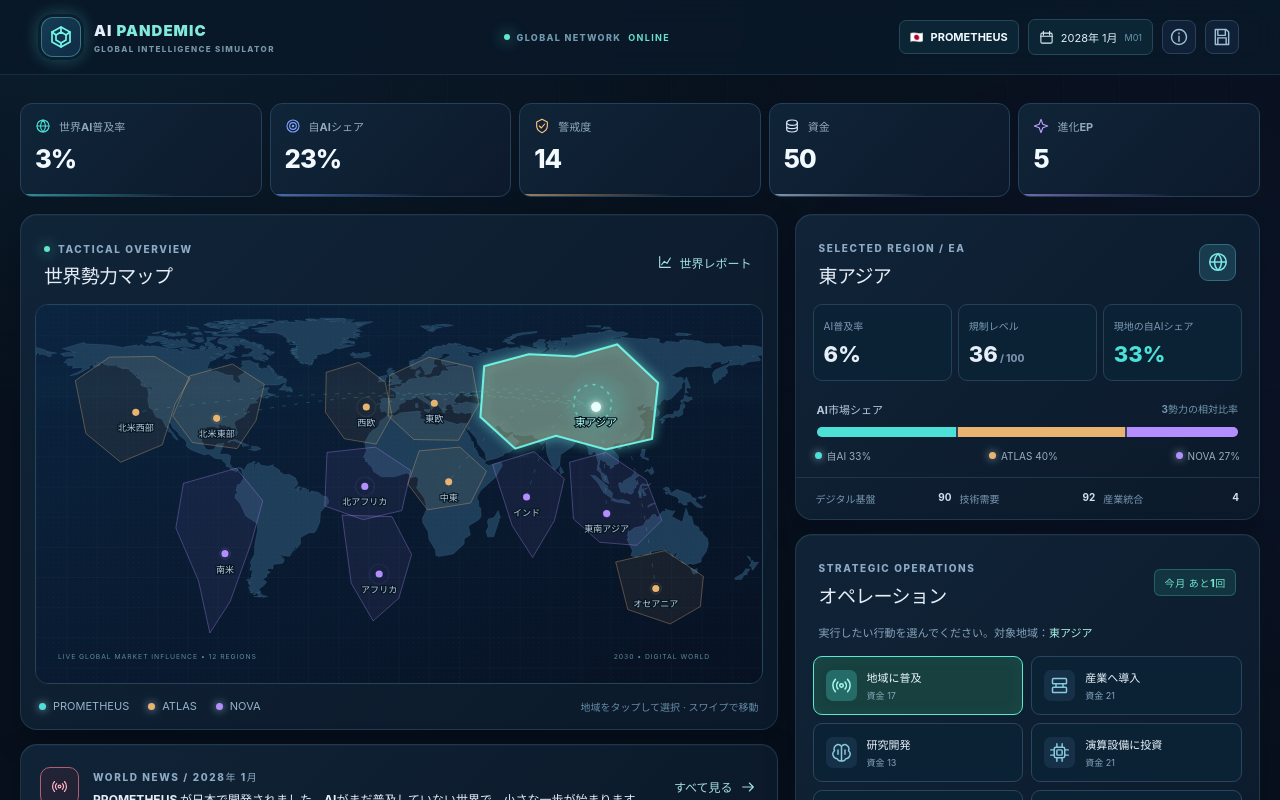
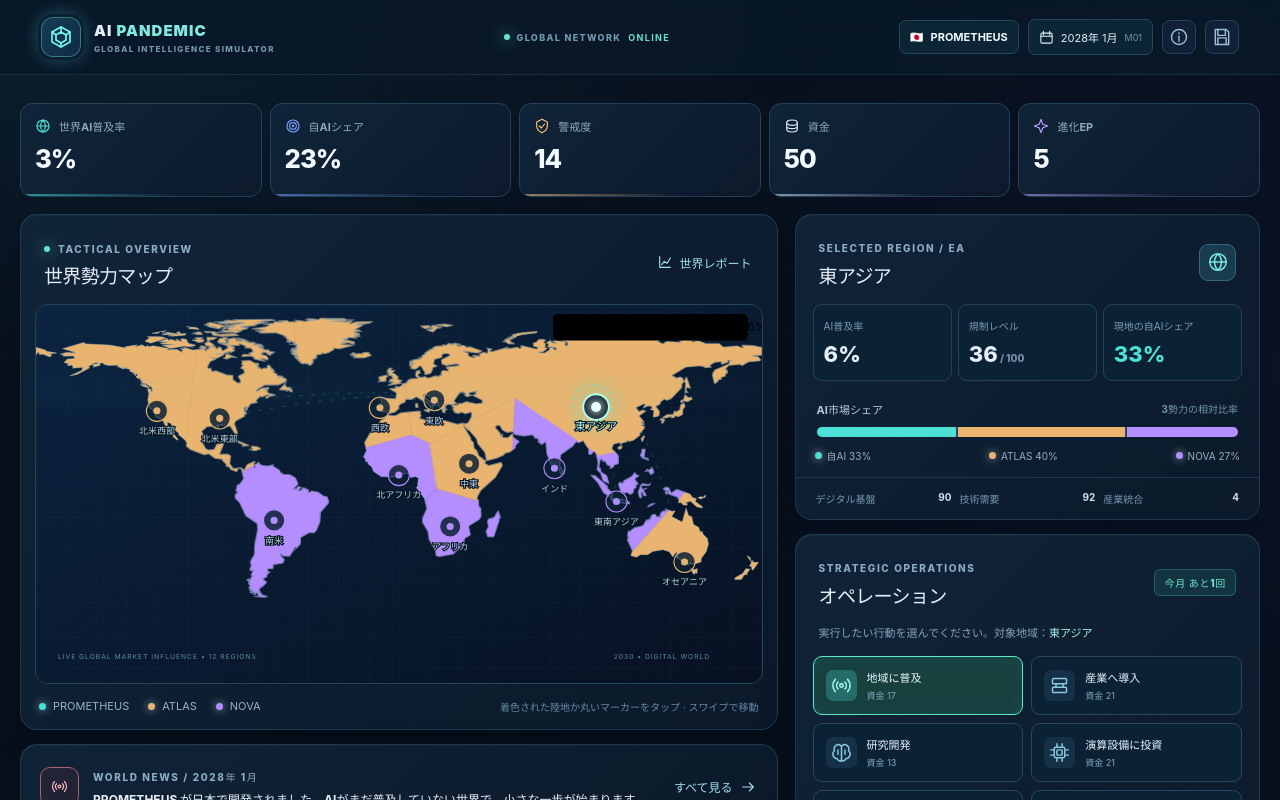
Before and after one commit to RokuZuki/Games, a React (Vite) app in the folder react-app/: page / in a window 1280 px wide. Both pictures are taken after a click on the button "シミュレーションを開始". Shown: the top 800 px of the page. Built offline with nearby package versions, Linux system fonts and the light colour scheme.

Commit message:
Fix geographic region hit areas and marker alignment (react-app/src/App.tsx)

```diff
--- a/react-app/src/App.tsx
+++ b/react-app/src/App.tsx
@@ -29,6 +29,8 @@ const NUM=(x:number)=>Math.round(x).toLocaleString('ja-JP');
 const pct=(x:number)=>`${Math.round(x)}%`;
 const clamp=(n:number,a=0,b=100)=>Math.min(b,Math.max(a,n));
 const colors={player:'#4ce0d6',atlas:'#e9b46f',nova:'#b48dff'};
+const MAP_ANCHORS = {"nw":[160,140],"ne":[243,150],"sa":[315,285],"we":[455,136],"ee":[527,126],"na":[480,225],"af":[548,293],"me":[573,210],"in":[686,216],"ea":[741,135],"se":[768,260],"oc":[858,340]};
+const TERRITORY_CELLS = {"nw":"0.0,0.0 219.0,0.0 186.8,266.7 0.0,466.4","ne":"219.0,0.0 339.6,0.0 351.4,178.9 186.8,266.7","sa":"424.3,500.0 0.0,500.0 0.0,466.4 186.8,266.7 351.4,178.9 379.4,205.2 429.6,343.4","we":"339.6,0.0 472.8,0.0 496.7,172.3 379.4,205.2 351.4,178.9","ee":"472.8,0.0 639.5,0.0 634.4,121.8 634.3,121.8 521.1,183.8 496.7,172.3","na":"429.6,343.4 379.4,205.2 496.7,172.3 521.1,183.8 530.5,242.5","af":"675.2,500.0 424.3,500.0 429.6,343.4 530.5,242.5 626.4,271.3 668.6,346.9 683.4,445.8","me":"626.4,271.3 530.5,242.5 521.1,183.8 634.3,121.8","in":"668.6,346.9 626.4,271.3 634.3,121.8 634.4,121.8 748.0,198.9","ea":"639.5,0.0 960.0,0.0 960.0,145.9 939.7,157.5 748.0,198.9 634.4,121.8","se":"683.4,445.8 668.6,346.9 748.0,198.9 939.7,157.5","oc":"960.0,145.9 960.0,500.0 675.2,500.0 683.4,445.8 939.7,157.5"};
 const laneColors:Record<string,string>={reason:'#66ceff',autonomy:'#b99bff',trust:'#65dfb3',spread:'#ffcd81',singularity:'#fa8fc3'};
 const opIcons:Record<string,string>={campaign:'radio',integrate:'layers',research:'brain',compute:'cpu',safety:'shield',fundraise:'coins'};
 
@@ -80,7 +82,7 @@ class App extends React.Component<{},UIState> {
  componentDidMount(){window.addEventListener('aip:updated',this.listener);this.centerHome();}
  componentWillUnmount(){window.removeEventListener('aip:updated',this.listener);}
  componentDidUpdate(_prev:{},previous:UIState){const g=engine.getSnapshot();if(previous.revision!==this.state.revision&&g?.turn===1&&previous.revision===0)this.centerHome();}
- centerHome(){const g=engine.getSnapshot();const sc=this.mapRef.current;if(!g||!sc)return;const r=g.regions.find(r=>r.id===g.selected);if(!r)return;requestAnimationFrame(()=>{const width=sc.scrollWidth;sc.scrollLeft=width*(r.cx/960)-sc.clientWidth/2;});}
+ centerHome(){const g=engine.getSnapshot();const sc=this.mapRef.current;if(!g||!sc)return;const r=g.regions.find(r=>r.id===g.selected);if(!r)return;requestAnimationFrame(()=>{const width=sc.scrollWidth;sc.scrollLeft=width*(MAP_ANCHORS[r.id][0]/960)-sc.clientWidth/2;});}
  open(modal:Panel){this.setState({modal,selectedSkill:null});}
  close(){this.setState({modal:null});}
  start(){engine.start(this.state.draftName.trim(),this.state.draftType,this.state.draftCountry);this.setState({selectedOp:'campaign',modal:null});}
@@ -92,7 +94,7 @@ class App extends React.Component<{},UIState> {
  renderSetup(){const countries=engine.getCountries();const types:{id:AIType;title:string;sub:string;icon:IconName}[]=[{id:'business',title:'商用AI',sub:'収益と企業への浸透',icon:'coins'},{id:'research',title:'研究AI',sub:'高度な推論と技術進化',icon:'brain'},{id:'open',title:'オープンAI',sub:'共有技術と普及力',icon:'globe'}];const country=countries.find(c=>c.id===this.state.draftCountry)!;
  return <main className="setup-page">
    <div className="setup-background"><span/><span/><span/></div>
-   <header className="setup-top"><Brand/><span className="version-pill">PREVIEW BUILD <b>0.9</b></span></header>
+   <header className="setup-top"><Brand/><span className="version-pill">PREVIEW BUILD <b>1.0</b></span></header>
    <div className="setup-container">
     <section className="setup-hero"><Tag>SIMULATION INITIALIZATION</Tag><h1>知性は、生まれた場所から<br/><em>世界の形を変えていく。</em></h1><p>AIを開発し、競合に先んじて技術を進化させ、世界を動かす。あなたの選択が、人類の未来を決める。</p>
     <div className="origin-core"><div className="orbit orbit-a"/><div className="orbit orbit-b"/><div className="orbit orbit-c"/><div className="core-hex"><Icon name="logo" size={66}/></div><div className="orbit-label orbit-label-a">NEURAL CORE</div><div className="orbit-label orbit-label-b">SYSTEM ONLINE</div><div className="spark s1"/><div className="spark s2"/><div className="spark s3"/></div>
@@ -122,7 +124,7 @@ class App extends React.Component<{},UIState> {
      <section className="world-panel panel-glass">
       <div className="section-heading"><div><span className="eyebrow"><span className="online-dot"/> TACTICAL OVERVIEW</span><h1>世界勢力マップ</h1></div><button className="small-link" onClick={()=>this.open('report')}><Icon name="chart" size={16}/> 世界レポート</button></div>
       <div className="map-frame"><div className="map-noise" aria-hidden="true"/><div className="map-scroller" ref={el=>{this.mapRef.current=el;}}>{this.renderMap(g)}</div><div className="map-scanline" aria-hidden="true"/></div>
-      <div className="map-legend"><span><i style={{background:colors.player}}/> {g.name}</span><span><i style={{background:colors.atlas}}/> ATLAS</span><span><i style={{background:colors.nova}}/> NOVA</span><span className="legend-hint">地域をタップして選択 · スワイプで移動</span></div>
+      <div className="map-legend"><span><i style={{background:colors.player}}/> {g.name}</span><span><i style={{background:colors.atlas}}/> ATLAS</span><span><i style={{background:colors.nova}}/> NOVA</span><span className="legend-hint">着色された陸地か丸いマーカーをタップ · スワイプで移動</span></div>
      </section>
      <div className="news-preview panel-glass"><div className="news-intro"><span className="news-red"><Icon name="radio" size={17}/></span><div><span className="eyebrow">WORLD NEWS / {today}</span><p>{newest?.message||'世界ネットワークに接続しています'}</p></div></div><button className="small-link" onClick={()=>this.open('news')}>すべて見る <Icon name="arrow-right" size={16}/></button></div>
      <div className="quick-launch"><button onClick={()=>this.open('evolution')}><span className="q-icon violet"><Icon name="branch"/></span><span><b>進化ツリー</b><small>EPを使って能力を解放</small></span><span className="counter-chip">EP {g.ep}</span><Icon name="chevron-right" size={17}/></button><button onClick={()=>this.open('routes')}><span className="q-icon cyan"><Icon name="target"/></span><span><b>勝利ルート</b><small>4つの結末の達成状況</small></span><Icon name="chevron-right" size={17}/></button></div>
@@ -133,24 +135,24 @@ class App extends React.Component<{},UIState> {
      </div>
    </div>
    <div className="turn-footer panel-glass"><div><span className="eyebrow">NEXT CYCLE / {g.turn} OF 36</span><b>{g.actions>0?'次の一手を選ぼう':'今月のアクションは完了しました'}</b><small>各月のオペレーションは1回 · 進化はEPがあれば自由</small></div><button type="button" className="primary-button next-button" disabled={!!g.pendingEvent} onClick={()=>this.next()}>翌月へ進む <Icon name="arrow-right" size={19}/></button></div>
-   <footer className="app-footer">AI PANDEMIC · v0.9 / EXPERIMENTAL INTELLIGENCE NETWORK <button onClick={()=>this.open('reset')}>新しく始める</button></footer>
+   <footer className="app-footer">AI PANDEMIC · v1.0 / EXPERIMENTAL INTELLIGENCE NETWORK <button onClick={()=>this.open('reset')}>新しく始める</button></footer>
    </div>
  </div>}
  renderStat(label:string,value:string,icon:string,color:string){return <div className="stat-cell" key={label} style={{'--stat-color':color} as React.CSSProperties}><span><Icon name={icon} size={16}/>{label}</span><strong>{value}</strong><div className="stat-undershine"/></div>}
- renderMap(g:Game){const mapPath=engine.getMapPath();const selected=g.selected;const selectedRegion=g.regions.find(r=>r.id===selected)||g.regions[0];const chosenLines=g.regions.filter(r=>r.id!==selected&&r.adoption>2).sort((a,b)=>b.adoption-a.adoption).slice(0,8);
+ renderMap(g:Game){const mapPath=engine.getMapPath();const selected=g.selected;const selectedRegion=g.regions.find(r=>r.id===selected)||g.regions[0];const chosenLines=g.regions.filter(r=>r.id!==selected&&r.adoption>2).sort((a,b)=>b.adoption-a.adoption).slice(0,8);const [selectedX,selectedY]=MAP_ANCHORS[selectedRegion.id];
  return <svg className="world-svg" xmlns="http://www.w3.org/2000/svg" viewBox="0 0 960 500" role="group" aria-label="AI世界勢力マップ">
-   <defs><linearGradient id="world-ocean" x1="0" y1="0" x2="1" y2="1"><stop stopColor="#0b2440"/><stop offset="1" stopColor="#071122"/></linearGradient><radialGradient id="region-highlight"><stop stopColor="#53f5de" stopOpacity=".25"/><stop offset="1" stopColor="#53f5de" stopOpacity="0"/></radialGradient><filter id="map-glow" x="-70%" y="-70%" width="240%" height="240%"><feGaussianBlur stdDeviation="5" result="blur"/><feMerge><feMergeNode in="blur"/><feMergeNode in="SourceGraphic"/></feMerge></filter><pattern id="map-grid" width="40" height="40" patternUnits="userSpaceOnUse"><path d="M40 0H0V40" fill="none" stroke="#3b5c79" strokeWidth=".5" opacity=".35"/></pattern></defs>
+   <defs><linearGradient id="world-ocean" x1="0" y1="0" x2="1" y2="1"><stop stopColor="#0b2440"/><stop offset="1" stopColor="#071122"/></linearGradient><radialGradient id="region-highlight"><stop stopColor="#53f5de" stopOpacity=".25"/><stop offset="1" stopColor="#53f5de" stopOpacity="0"/></radialGradient><filter id="map-glow" x="-70%" y="-70%" width="240%" height="240%"><feGaussianBlur stdDeviation="5" result="blur"/><feMerge><feMergeNode in="blur"/><feMergeNode in="SourceGraphic"/></feMerge></filter><pattern id="map-grid" width="40" height="40" patternUnits="userSpaceOnUse"><path d="M40 0H0V40" fill="none" stroke="#3b5c79" strokeWidth=".5" opacity=".35"/></pattern><clipPath id="world-land-clip" clipPathUnits="userSpaceOnUse"><path d={mapPath}/></clipPath></defs>
    <rect width="960" height="500" rx="8" fill="url(#world-ocean)"/><rect width="960" height="500" fill="url(#map-grid)"/>
-   <path d={mapPath} fill="#21425e" stroke="#5286a7" strokeWidth=".5" strokeOpacity=".55" opacity=".9"/>
-   {chosenLines.map((r,i)=><path key={r.id} className="data-trace" style={{animationDelay:`-${i*.45}s`}} d={`M ${selectedRegion.cx} ${selectedRegion.cy} Q ${(selectedRegion.cx+r.cx)/2} ${Math.min(selectedRegion.cy,r.cy)-40}, ${r.cx} ${r.cy}`} fill="none" stroke={colors.player} strokeWidth="1.2" strokeOpacity={.20+Math.min(.35,r.adoption*.007)}/>)}
-   {g.regions.map(r=>{const sh=shares(r);const dominance=Math.max(...sh);const lead=sh.indexOf(dominance);const fill=[colors.player,colors.atlas,colors.nova][lead];const active=r.id===selected;return <g key={r.id} className={`map-region ${active?'is-selected':''}`} tabIndex={0} role="button" aria-label={`${r.name}、普及率 ${pct(r.adoption)}`} onClick={()=>this.selectRegion(r.id)} onKeyDown={e=>{if(e.key==='Enter'||e.key===' '){e.preventDefault();this.selectRegion(r.id);}}}>
-      <polygon className="region-hit" points={r.points} fill={fill} fillOpacity={active?.18:.07} stroke={active?'#71f5e3':fill} strokeOpacity={active?1:.38} strokeWidth={active?2.7:1.2}/>
-      {active?<><circle cx={r.cx} cy={r.cy} r="51" fill="url(#region-highlight)"/><circle cx={r.cx} cy={r.cy} r="25" className="select-ring"/></>:null}
-      <circle className="map-pulse" cx={r.cx} cy={r.cy} r={active?13:7} stroke={fill} strokeOpacity=".55" fill="none" style={{animationDelay:`-${r.cx/150}s`}}/>
-      <circle cx={r.cx} cy={r.cy} r={active?6.5:4.7} fill={active?'#e9fffe':fill} filter={active?'url(#map-glow)':undefined}/>
-      <text x={r.cx} y={r.cy+25} textAnchor="middle" className={`map-region-label ${active?'active':''}`}>{r.short}</text>
+   <path d={mapPath} fill="#21425e" opacity=".9" pointerEvents="none"/>
+   {chosenLines.map((r,i)=><path key={r.id} className="data-trace" style={{animationDelay:`-${i*.45}s`}} d={`M ${selectedX} ${selectedY} Q ${(selectedX+MAP_ANCHORS[r.id][0])/2} ${Math.min(selectedY,MAP_ANCHORS[r.id][1])-40}, ${MAP_ANCHORS[r.id][0]} ${MAP_ANCHORS[r.id][1]}`} fill="none" stroke={colors.player} strokeWidth="1.2" strokeOpacity={.20+Math.min(.35,r.adoption*.007)}/>)}
+   {g.regions.map(r=>{const sh=shares(r);const dominance=Math.max(...sh);const lead=sh.indexOf(dominance);const fill=[colors.player,colors.atlas,colors.nova][lead];const active=r.id===selected;const [cx,cy]=MAP_ANCHORS[r.id];return <g key={r.id} className={`map-region ${active?'is-selected':''}`} tabIndex={0} role="button" aria-label={`${r.name}、普及率 ${pct(r.adoption)}`} onClick={()=>this.selectRegion(r.id)} onKeyDown={e=>{if(e.key==='Enter'||e.key===' '){e.preventDefault();this.selectRegion(r.id);}}}>
+      <polygon className="region-territory" points={TERRITORY_CELLS[r.id]} clipPath="url(#world-land-clip)" fill={fill} stroke={fill} strokeWidth={active?3:1.2}/>
+      {active?<><circle cx={cx} cy={cy} r="47" pointerEvents="none" fill="url(#region-highlight)"/><circle cx={cx} cy={cy} r="25" className="select-ring" pointerEvents="none"/></>:null}
+      <circle className="map-pulse" cx={cx} cy={cy} r={active?13:7} stroke={fill} strokeOpacity=".55" fill="none" style={{animationDelay:`-${cx/150}s`}}/>
+      <circle className="map-marker" cx={cx} cy={cy} r={active?17:14} fill="#0c2134" fillOpacity=".86" stroke={active?'#b2fff1':fill} strokeWidth={active?2.5:1.4}/><circle cx={cx} cy={cy} r={active?6.5:4.7} fill={active?'#e9fffe':fill} filter={active?'url(#map-glow)':undefined}/>
+      <text x={cx} y={cy+31} textAnchor="middle" className={`map-region-label ${active?'active':''}`}>{r.short}</text>
     </g>})}
-   <text x="29" y="468" className="map-corner-label">LIVE GLOBAL MARKET INFLUENCE • 12 REGIONS</text><text x="892" y="468" textAnchor="end" className="map-corner-label">2030 • DIGITAL WORLD</text>
+   <path d={mapPath} fill="none" stroke="#82a2b8" strokeWidth=".7" strokeOpacity=".75" pointerEvents="none"/><g className="map-selection-readout" pointerEvents="none"><rect x="684" y="12" width="258" height="35" rx="7"/><text x="700" y="34">SELECTED / {selectedRegion.short} · AI普及率 {pct(selectedRegion.adoption)}</text></g><text x="29" y="468" className="map-corner-label">LIVE GLOBAL MARKET INFLUENCE • 12 REGIONS</text><text x="892" y="468" textAnchor="end" className="map-corner-label">2030 • DIGITAL WORLD</text>
   </svg>}
  renderRegion(g:Game,r:Region){const sh=shares(r);return <section className="region-panel panel-glass"><div className="section-heading"><div><span className="eyebrow">SELECTED REGION / {r.id.toUpperCase()}</span><h2>{r.name}</h2></div><span className="region-flag"><Icon name="globe" size={22}/></span></div>
    <div className="region-primary"><div><span>AI普及率</span><b>{pct(r.adoption)}</b></div><div><span>規制レベル</span><b>{Math.round(r.regulation)}<small> / 100</small></b></div><div><span>現地の自AIシェア</span><b style={{color:colors.player}}>{pct(sh[0])}</b></div></div>
```
